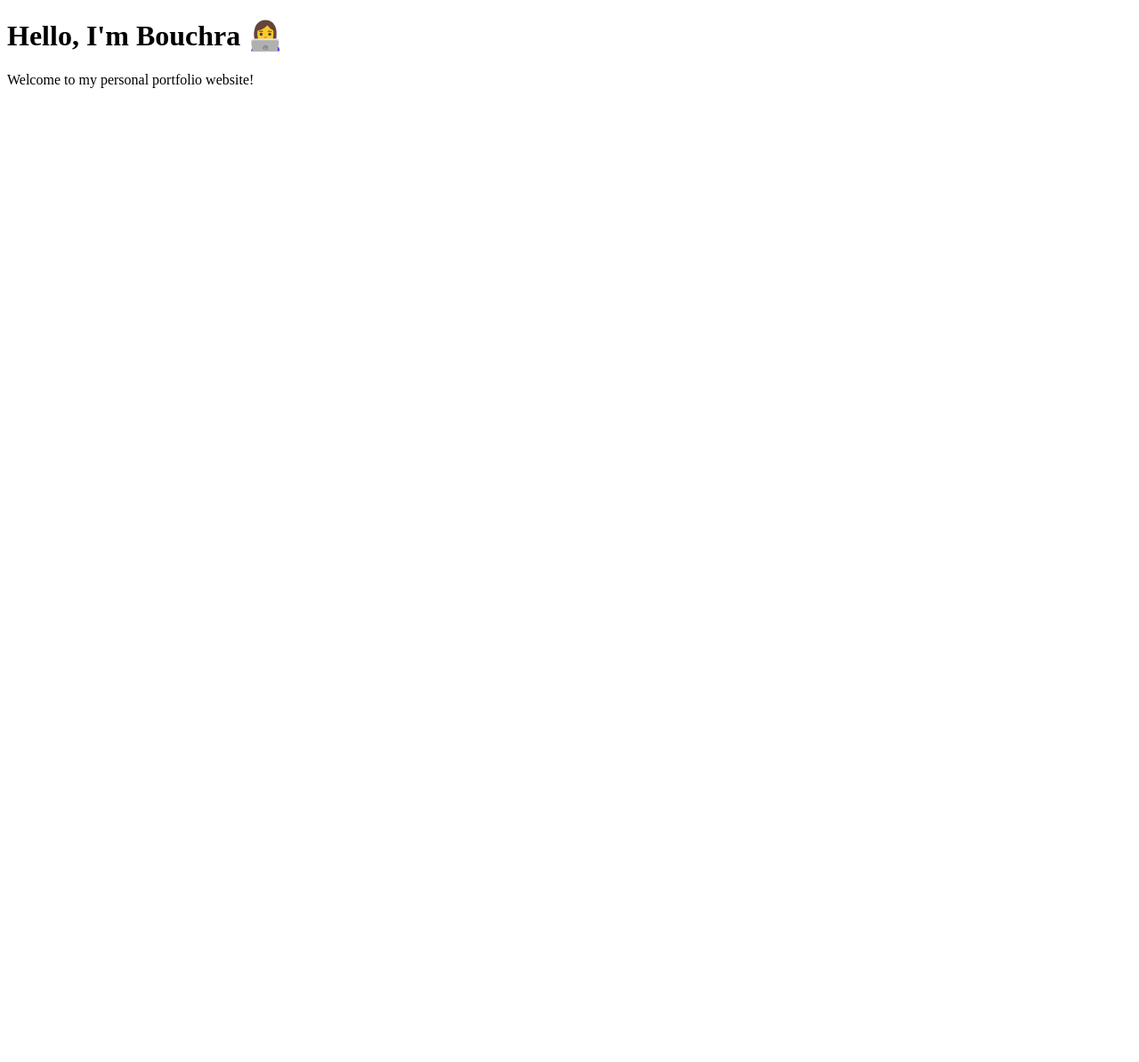
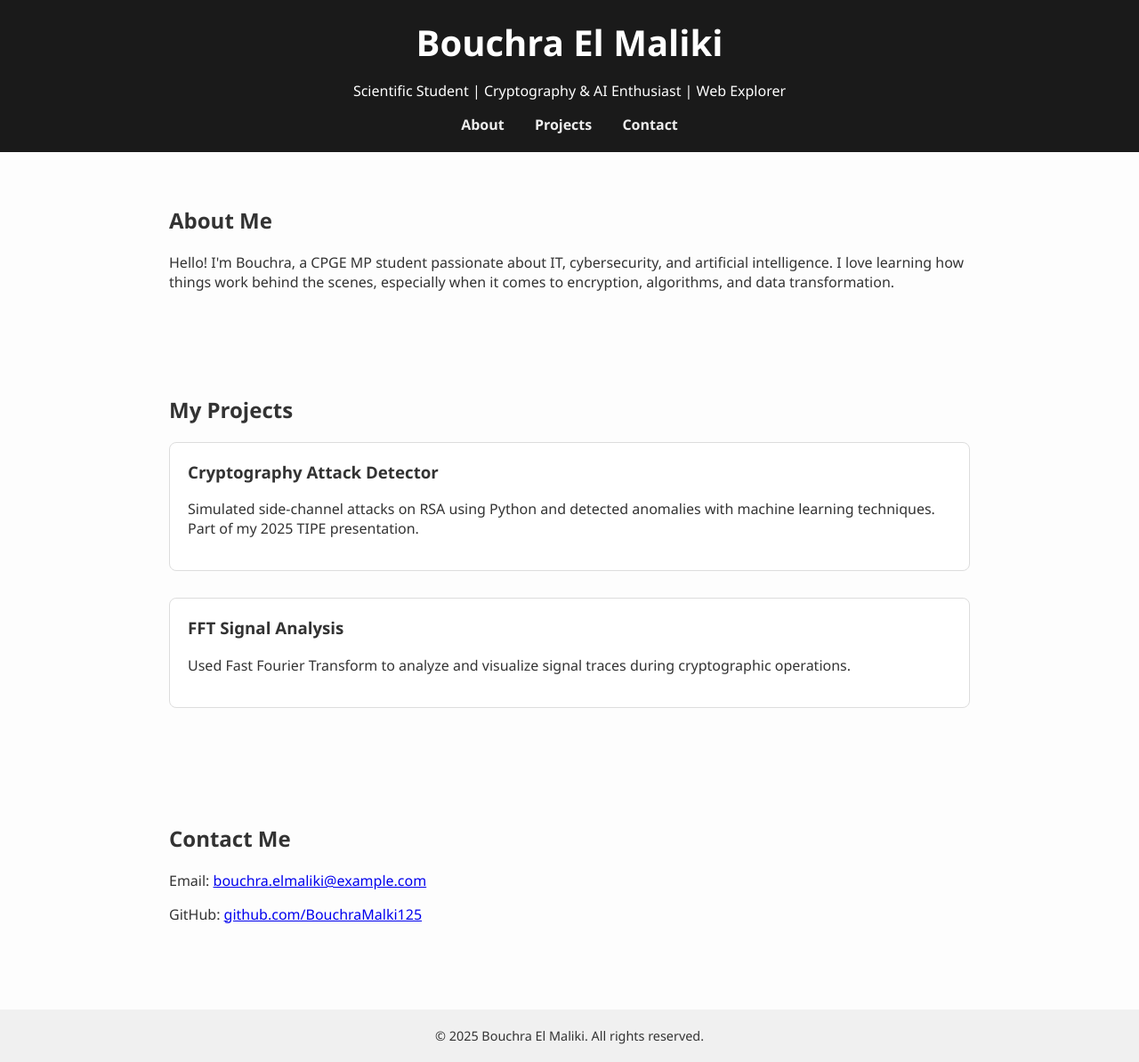
Before and after one commit to BouchraMalki125/BouchraMalki125.github.io, a plain HTML site: page index.html in a window 1280 px wide. Shown: the whole page at 89% size. Before the commit the page ends 800 px from the top, so only its background shows below. Drawn offline with Linux system fonts and the light colour scheme.

Commit message:
Update index.html

```diff
--- a/index.html
+++ b/index.html
@@ -1,11 +1,96 @@
 <!DOCTYPE html>
 <html lang="en">
 <head>
-  <meta charset="UTF-8">
-  <title>BOUCHRA | Portfolio</title>
+  <meta charset="UTF-8" />
+  <meta name="viewport" content="width=device-width, initial-scale=1.0" />
+  <title>Bouchra El Maliki | Portfolio</title>
+  <style>
+    body {
+      margin: 0;
+      font-family: 'Segoe UI', Tahoma, Geneva, Verdana, sans-serif;
+      background: #fdfdfd;
+      color: #333;
+    }
+    header {
+      background-color: #1a1a1a;
+      color: #fff;
+      padding: 20px;
+      text-align: center;
+    }
+    header h1 {
+      margin: 0;
+      font-size: 2.5em;
+    }
+    nav a {
+      color: #eee;
+      margin: 0 15px;
+      text-decoration: none;
+      font-weight: bold;
+    }
+    nav a:hover {
+      color: #ffd700;
+    }
+    section {
+      padding: 40px 20px;
+      max-width: 900px;
+      margin: auto;
+    }
+    .project {
+      margin-bottom: 30px;
+      padding: 20px;
+      border: 1px solid #ddd;
+      border-radius: 8px;
+      background: #fff;
+    }
+    .project h3 {
+      margin-top: 0;
+    }
+    footer {
+      text-align: center;
+      padding: 20px;
+      background: #f0f0f0;
+      margin-top: 40px;
+      font-size: 0.9em;
+    }
+  </style>
 </head>
 <body>
-  <h1>Hello, I'm Bouchra 👩‍💻</h1>
-  <p>Welcome to my personal portfolio website!</p>
+  <header>
+    <h1>Bouchra El Maliki</h1>
+    <p>Scientific Student | Cryptography & AI Enthusiast | Web Explorer</p>
+    <nav>
+      <a href="#about">About</a>
+      <a href="#projects">Projects</a>
+      <a href="#contact">Contact</a>
+    </nav>
+  </header>
+
+  <section id="about">
+    <h2>About Me</h2>
+    <p>Hello! I'm Bouchra, a CPGE MP student passionate about IT, cybersecurity, and artificial intelligence. I love learning how things work behind the scenes, especially when it comes to encryption, algorithms, and data transformation.</p>
+  </section>
+
+  <section id="projects">
+    <h2>My Projects</h2>
+    <div class="project">
+      <h3>Cryptography Attack Detector</h3>
+      <p>Simulated side-channel attacks on RSA using Python and detected anomalies with machine learning techniques. Part of my 2025 TIPE presentation.</p>
+    </div>
+    <div class="project">
+      <h3>FFT Signal Analysis</h3>
+      <p>Used Fast Fourier Transform to analyze and visualize signal traces during cryptographic operations.</p>
+    </div>
+    <!-- You can add more projects here -->
+  </section>
+
+  <section id="contact">
+    <h2>Contact Me</h2>
+    <p>Email: <a href="mailto:bouchra.elmaliki@example.com">bouchra.elmaliki@example.com</a></p>
+    <p>GitHub: <a href="https://github.com/BouchraMalki125" target="_blank">github.com/BouchraMalki125</a></p>
+  </section>
+
+  <footer>
+    &copy; 2025 Bouchra El Maliki. All rights reserved.
+  </footer>
 </body>
 </html>
```
